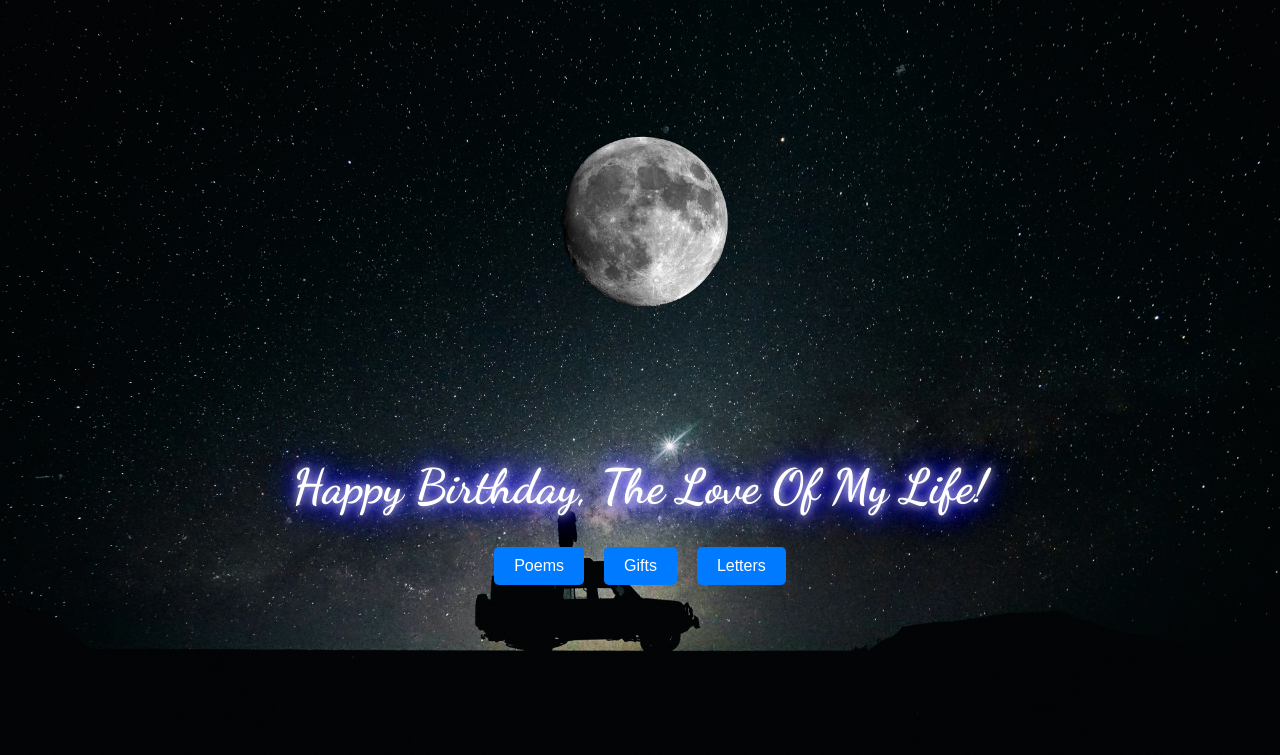
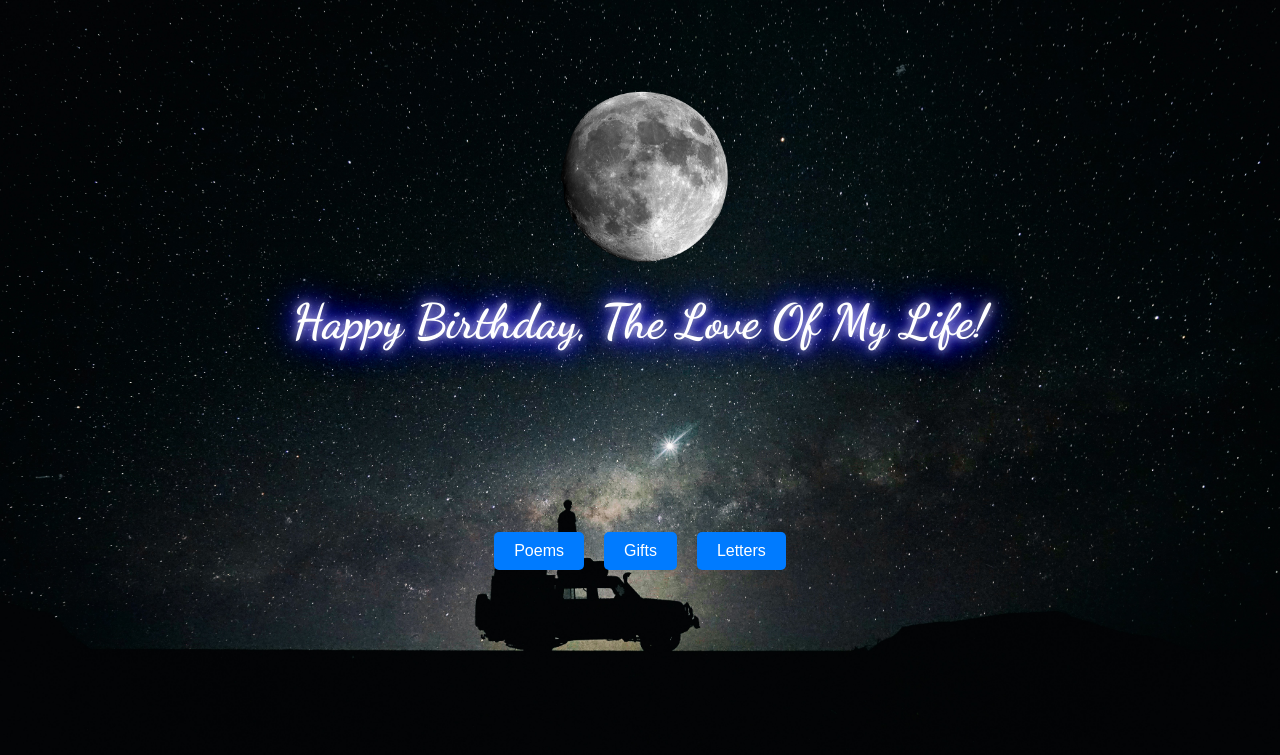
Before and after one commit to EmpiricistSkeptic/CongratulationSite, a Django app: page / in a window 1280 px wide. Shown: the top 755 px of the page. Run offline with Django 5.2, Linux system fonts and the light colour scheme.

Commit message:
changed moon and text position

```diff
--- a/main/static/css/styles.css
+++ b/main/static/css/styles.css
@@ -21,7 +21,9 @@ body {
       text-align: center; /* Центрируем текст */
       font-family: 'Dancing Script', cursive; /* Подключаем красивый шрифт */
       text-shadow: 0 0 10px #fff, 0 0 20px rgb(38, 0, 255), 0 0 30px rgb(0, 38, 255), 0 0 40px rgb(17, 0, 255); /* Эффект свечения */
-      margin-top: 50px; /* Добавляем отступ сверху */
+      margin-top: 0px; /* Добавляем отступ сверху */
+      position: relative;
+      top: -150px
     }
 
 
@@ -50,7 +52,7 @@ body {
       display: block;
       margin: 0 auto 20px auto; /* Центрируем и добавляем отступ под луной */
       position: relative;
-      top: -90px;
+      top: -150px;
     }
 
     /* Падающие звезды */
@@ -68,7 +70,7 @@ body {
       position: absolute;
       width: 2px;
       height: 100px;
-      background: linear-gradient(to right white, transparent); /* Градиент сверху */
+      background: linear-gradient(to top white, transparent); /* Градиент сверху */
       opacity: 0.8;
       animation: fall 6s linear infinite;
     }
```
